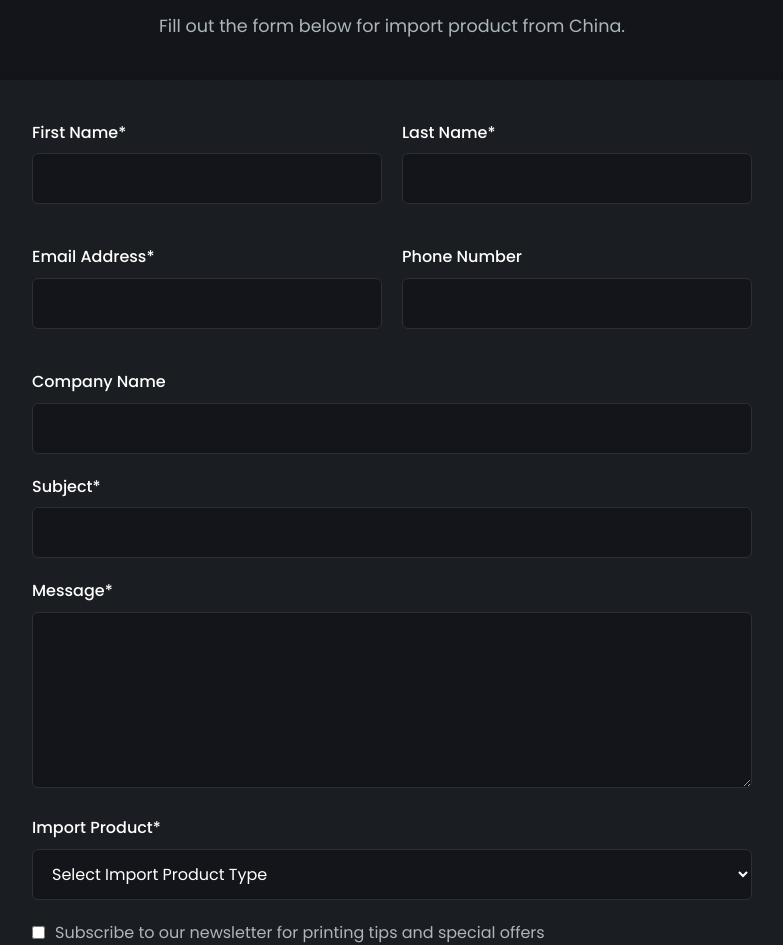
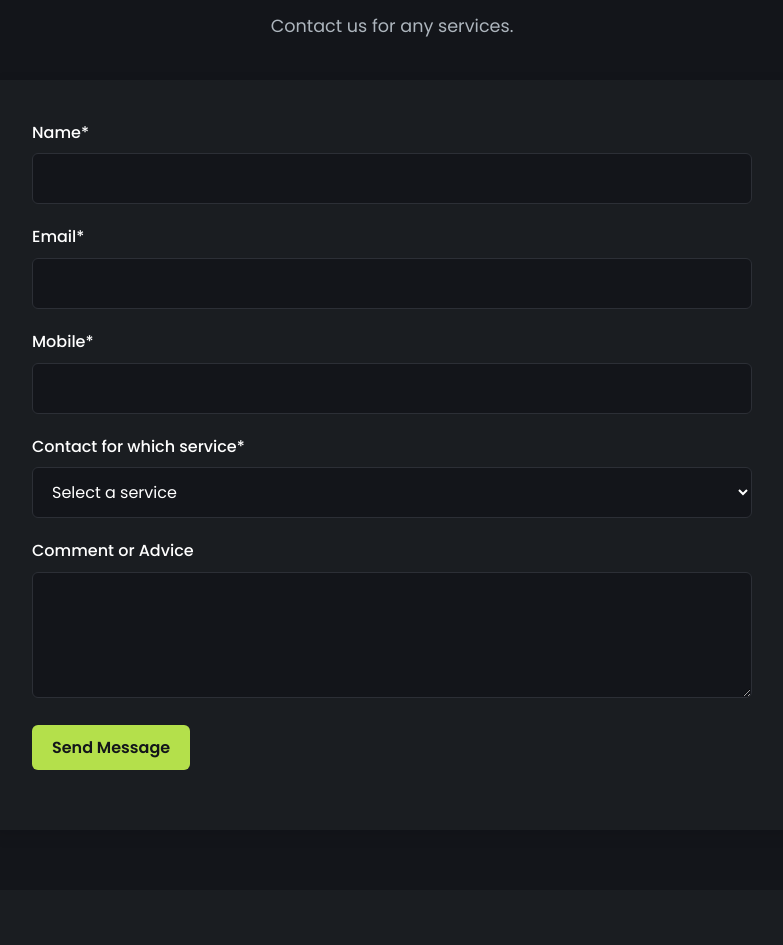
Before and after one commit to suptoo/Printing_website, a plain HTML site: page contact.html in a window 1280 px wide. Shown: the part 629-1574 px from the top of the page, without its empty margins (248-1031 px from the left). Drawn offline with Linux system fonts and the light colour scheme.

Commit message:
Update contact.html

```diff
--- a/contact.html
+++ b/contact.html
@@ -424,7 +424,7 @@ footer {
     width: 40px;
     height: 40px;
     background-color: var(--border-color);
-    color: var(--light-text);
+    color: var (--light-text);
     border-radius: 50%;
     transition: all 0.3s;
 }
@@ -667,7 +667,7 @@ footer {
             <ul class="nav-links">
                 <li><a href="index.html">Home</a></li>
                 <li><a href="services.html">Services</a></li>
-                <li><a href="portfolio.html">Portfolio</a></li>
+                <li><a href="import.html">Import Product</a></li>
                 <li><a href="pricing.html">Pricing</a></li>
                 <li><a href="about.html">About Us</a></li>
                 <li><a href="contact.html" class="active">Contact</a></li>
@@ -727,8 +727,8 @@ footer {
         <div class="contact-form-container">
             <div class="contact-form-content">
                 <div class="section-header">
-                    <h2>Import product from China</h2>
-                    <p>Fill out the form below for import product from China.</p>
+                    <h2>Contact Us</h2>
+                    <p>Contact us for any services.</p>
                 </div>
 
                 <div id="formFeedback" class="form-feedback"></div>
@@ -739,60 +739,34 @@ footer {
                     action="https://formspree.io/f/xkgrzrrp"
                     method="POST"
                 >
-                    <div class="form-row">
-                        <div class="form-group">
-                            <label for="first-name">First Name*</label>
-                            <input type="text" id="first-name" name="first-name" required>
-                        </div>
-                        <div class="form-group">
-                            <label for="last-name">Last Name*</label>
-                            <input type="text" id="last-name" name="last-name" required>
-                        </div>
+                    <div class="form-group">
+                        <label for="name">Name*</label>
+                        <input type="text" id="name" name="name" required>
                     </div>
-
-                    <div class="form-row">
-                        <div class="form-group">
-                            <label for="email">Email Address*</label>
-                            <input type="email" id="email" name="email" required>
-                        </div>
-                        <div class="form-group">
-                            <label for="phone">Phone Number</label>
-                            <input type="tel" id="phone" name="phone">
-                        </div>
+                    <div class="form-group">
+                        <label for="email">Email*</label>
+                        <input type="email" id="email" name="email" required>
                     </div>
-
                     <div class="form-group">
-                        <label for="company">Company Name</label>
-                        <input type="text" id="company" name="company">
+                        <label for="mobile">Mobile*</label>
+                        <input type="tel" id="mobile" name="mobile" required>
                     </div>
-
                     <div class="form-group">
-                        <label for="subject">Subject*</label>
-                        <input type="text" id="subject" name="subject" required>
-                    </div>
-
-                    <div class="form-group">
-                        <label for="message">Message*</label>
-                        <textarea id="message" name="message" rows="6" required></textarea>
-                    </div>
-
-                    <div class="form-group">
-                        <label for="inquiry-type">Import Product*</label>
-                        <select id="inquiry-type" name="inquiry-type" required>
-                            <option value="">Select Import Product Type</option>
-                            <option value="gadget">Gadget</option>
-                            <option value="robotics">Robotics</option>
-                            <option value="other">Other</option>
+                        <label for="service">Contact for which service*</label>
+                        <select id="service" name="service" required>
+                            <option value="">Select a service</option>
+                            <option value="book-print">Book Print</option>
+                            <option value="documents-print">Documents Print</option>
+                            <option value="lecture-slide-print">Lecture Slide Print</option>
+                            <option value="photo-print">Photo Print</option>
+                            <option value="certificate-print">Certificate Print</option>
+                            <option value="prescription-print">Prescription Print</option>
                         </select>
                     </div>
-
-                    <div class="form-group checkbox-group">
-                        <div class="checkbox-item">
-                            <input type="checkbox" id="newsletter" name="newsletter" value="yes">
-                            <label for="newsletter">Subscribe to our newsletter for printing tips and special offers</label>
-                        </div>
+                    <div class="form-group">
+                        <label for="message">Comment or Advice</label>
+                        <textarea id="message" name="message" rows="4"></textarea>
                     </div>
-
                     <div class="form-group">
                         <button type="submit" class="btn btn-primary">Send Message</button>
                     </div>
```
